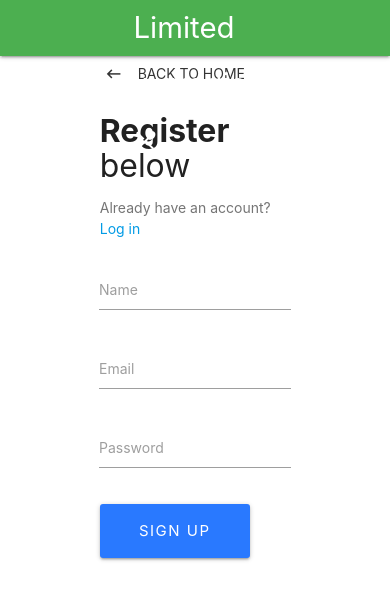
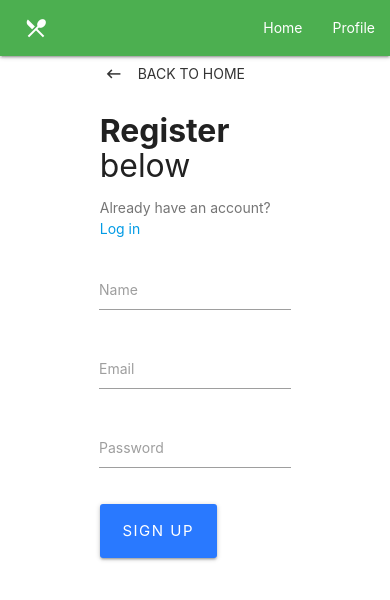
Before and after one commit to nyu-software-engineering/limited-ingredients, a React (Create React App) app in the folder src/client/: page /register in a window 390 px wide. Shown: the top 600 px of the page. Built offline with nearby package versions, Linux system fonts and the light colour scheme.

Commit message:
made layout responsive

```diff
--- a/src/client/src/components/forms/RecipeForm.js
+++ b/src/client/src/components/forms/RecipeForm.js
@@ -13,7 +13,7 @@ import selectedRecipeImg from '../../selected-recipe.png';
 import unselectedRecipeImg from '../../unselected-recipe.png';
 import axios from "axios";
 import { UPDATE_RECIPE } from "../../actions/types";
-
+import './responsive.css';
 class RecipeForm extends Component {
     constructor(props) {
         super(props);
@@ -45,7 +45,7 @@ class RecipeForm extends Component {
             limit: this.props.recipeEntity.limit,
             skip: this.props.recipeEntity.skip + this.props.recipeEntity.limit
         };
-        if (this.props.recipes.recipes.length == 0){
+        if (this.props.recipes.recipes.length == 0) {
             newQuery.skip = 0;
         }
         //submit form using redux way
@@ -54,27 +54,27 @@ class RecipeForm extends Component {
     };
     loadRecipes() {
         console.log("in loadRecipe");
-        if (this.state.query){
+        if (this.state.query) {
             const newQuery = {
                 query: this.state.query,
                 limit: this.props.recipeEntity.limit,
                 skip: this.props.recipeEntity.skip + this.props.recipeEntity.limit
             };
-            if (this.props.recipes.recipes.length == 0){
+            if (this.props.recipes.recipes.length == 0) {
                 newQuery.skip = 0;
             }
             this.props.search(newQuery);
         }
 
     }
-    onRecipeClick = (e,recId) => {
+    onRecipeClick = (e, recId) => {
         //open more display
         // e.target.style['display'] = 'none';
         //set state of clickedRecipe = recipe id
-        this.setState({selectedRecipeId: recId})
+        this.setState({ selectedRecipeId: recId })
     }
-    renderSubMenu = rec =>{
-        if(this.state.selectedRecipeId === rec._id){
+    renderSubMenu = rec => {
+        if (this.state.selectedRecipeId === rec._id) {
             const dir = [];
             for (const [index, value] of rec.directions.entries()) {
                 dir.push(<li className='sub-details'>{value}</li>);
@@ -92,33 +92,33 @@ class RecipeForm extends Component {
         }
     }
     renderMoreButton = rec => {
-        if(this.state.selectedRecipeId !== rec._id){
-            const moreButton ={
+        if (this.state.selectedRecipeId !== rec._id) {
+            const moreButton = {
                 color: 'cornflowerblue',
             }
-            return <a style={moreButton} className='more-button' onClick={(e)=>this.onRecipeClick(e,rec._id)}>More +</a>
+            return <a style={moreButton} className='more-button' onClick={(e) => this.onRecipeClick(e, rec._id)}>More +</a>
         }
     }
 
 
     //render the recipes
-    createRecipes () {
+    createRecipes() {
         //console.log("this.props: ", this.props);
         const recipes = this.props.recipes.recipes;
         console.log("recipes in createRecipes: ", recipes);
         //issue: reloading the page does not reflect that a saved recipe was saved
 
-        return recipes.map( (rec, i) => {
+        return recipes.map((rec, i) => {
 
-            return <div key = {i} className='recipe-container'>
+            return <div key={i} className='recipe-container container'>
                 <div className='recipe-left'>
-                            <img src={rec.imageURL} />
+                    <img alt="recipe" id="image-icon" src={rec.imageURL} />
                 </div>
                 <div className='recipe-middle'>
-                            <h3>{rec.name}</h3>
-                            <p class='cook-time'>Prep Time: {rec.prepTime.replace("PT", "").replace("M"," minutes").replace("H"," hours ")}</p>
-                            <p class='cook-time'>Cook Time: {rec.cookTime.replace("PT", "").replace("M"," minutes").replace("H"," hours ")}</p>
-                            <p class='cook-time'>Total Time: {rec.totalTime.replace("PT", "").replace("M"," minutes").replace("H"," hours ")}</p>
+                    <h3 id="recipe-name">{rec.name}</h3>
+                    <p class='cook-time cook-time-responsive' >Prep Time: {rec.prepTime.replace("PT", "").replace("M", " minutes").replace("H", " hours ")}</p>
+                    <p class='cook-time cook-time-responsive'>Cook Time: {rec.cookTime.replace("PT", "").replace("M", " minutes").replace("H", " hours ")}</p>
+                    <p class='cook-time cook-time-responsive' >Total Time: {rec.totalTime.replace("PT", "").replace("M", " minutes").replace("H", " hours ")}</p>
                     <br></br>
                     {this.renderMoreButton(rec)}
                     {this.renderSubMenu(rec)}
@@ -131,15 +131,15 @@ class RecipeForm extends Component {
         });
 
     }
-    renderHeart(recId){
+    renderHeart(recId) {
         const savedRecipes = this.state.savedRecipes;
-        if(savedRecipes.includes(recId)){
-            return  (<SaveButton key={recId} recipe={recId} saved={true}></SaveButton>)
-        }else{
-            return  (<SaveButton key={recId} recipe={recId} saved={false}></SaveButton>)
+        if (savedRecipes.includes(recId)) {
+            return (<SaveButton key={recId} recipe={recId} saved={true}></SaveButton>)
+        } else {
+            return (<SaveButton key={recId} recipe={recId} saved={false}></SaveButton>)
         }
     }
-   loadSavedRecipes () {
+    loadSavedRecipes() {
         const { user } = this.props.auth;
 
         axios.get("api/getRecipesUser", {
@@ -149,23 +149,23 @@ class RecipeForm extends Component {
             }
         })
             .then((res) => {
-            this.setState({savedRecipes: res.data});
+                this.setState({ savedRecipes: res.data });
             });
     }
-    componentDidMount(){
+    componentDidMount() {
         this.loadSavedRecipes();
     }
 
     render() {
         const center = {
-            margin: "80px 20% 20% 20%",
+            margin: "80px ",
         }
         // redux debugging
         const received = this.props.received;
-        const {isFetching, errorMessage, hasMore} = this.props.recipeEntity;
+        const { isFetching, errorMessage, hasMore } = this.props.recipeEntity;
 
         return (
-            <div style={center} >
+            <div style={center} id="body">
                 <form noValidate onSubmit={this.onSubmit}>
                     <div className="input-field col s12">
                         <input
@@ -174,7 +174,7 @@ class RecipeForm extends Component {
                             id="query"
                             type="text"
                         />
-                        <label htmlFor="query">Enter your ingredients (separate each ingredient with a space)</label>
+                        <label id="label-overflow" htmlFor="query">Enter your ingredients (separate each ingredient with a space)</label>
                         <button
                             style={{
                                 width: "150px",
@@ -254,4 +254,4 @@ export default connect (
     {findRecipes}
 )(RecipeForm)
 */
-export default connect(mapStateToProps,{search})(withRouter(RecipeForm));
+export default connect(mapStateToProps, { search })(withRouter(RecipeForm));
--- /dev/null
+++ b/src/client/src/components/forms/responsive.css
@@ -0,0 +1,38 @@
+#label-overflow {
+    width: 90%;
+    white-space: nowrap;
+    text-overflow: clip;
+    overflow: hidden;
+}
+
+button {
+    max-width: 150px !important;
+    width: 30vw !important;
+    padding: 0 1vw !important;
+}
+
+@media screen and (max-width: 990px) {
+    #body{
+        margin: 10vw 5vw !important;
+    }
+    #image-icon{
+        max-width: 15vw;
+        max-height:15vw;
+        left:0;
+    }
+    #recipe-name{
+        font-size:5vw;
+        margin:0;
+        margin-bottom:10px
+    }
+    .container{
+        margin-top:0px;
+    }
+
+}
+@media screen and (max-width:400px){
+    .cook-time-responsive{
+        margin:0;
+        font-size:2vw;
+    }
+}
--- a/src/client/src/components/layout/Navbar.js
+++ b/src/client/src/components/layout/Navbar.js
@@ -1,13 +1,14 @@
 import React, { Component } from "react";
 import { Link } from "react-router-dom";
+import './responsive.css'
 class Navbar extends Component {
   render() {
     return (
       <div className="navbar-fixed">
         <nav>
           <div className="nav-wrapper green">
-            <a href="/" className="brand-logo">Limited Ingredients<i className="material-icons">restaurant_menu</i></a>
-              <ul className="right hide-on-med-and-down">
+            <a href="/" className="brand-logo logo-responsive">Limited Ingredients<i className="material-icons icon-responsive">restaurant_menu</i></a>
+              <ul className="right ">
                 <li><a href="/">Home</a></li>
                 <li><a href="/profile">Profile</a></li>
               </ul>
--- /dev/null
+++ b/src/client/src/components/layout/responsive.css
@@ -0,0 +1,12 @@
+@media screen and (max-width: 644px) {
+    .logo-responsive {
+        left: 0% !important;
+        transform: none !important;
+    }
+}
+
+@media screen and (max-width: 460px) {
+    .logo-responsive {
+        font-size:0px !important;
+    }
+}
```
Lines whose indentation alone changed are shown as unchanged.
